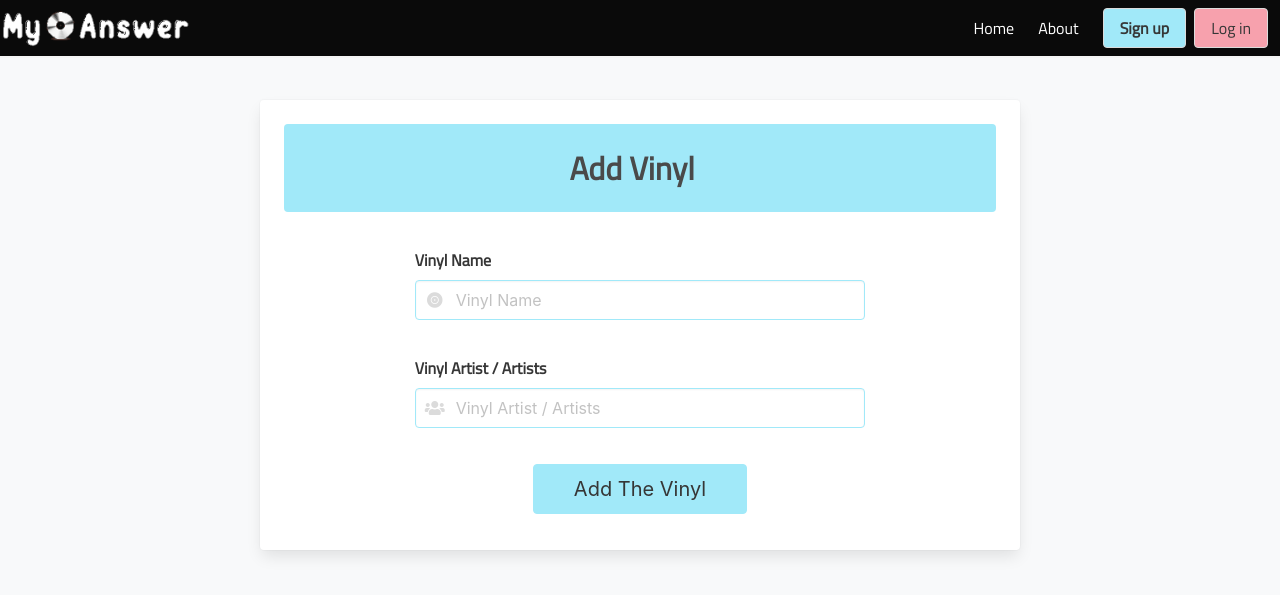
After one commit to RaVeR76/My-Vinyl-Answer, a Flask app: page /add_vinyl in a window 1280 px wide. The commit adds this page. Shown: the top 595 px of the page. Run offline with Flask 2, Linux system fonts and the light colour scheme; some libraries are stand-ins or nearby versions.

Commit message:
Add add_vinyl.html, add content & style

```diff
--- a/app.py
+++ b/app.py
@@ -100,6 +100,11 @@ def logout():
     return redirect(url_for("login"))
 
 
+@app.route("/add_vinyl")
+def add_vinyl():
+    return render_template("add_vinyl.html")
+
+
 if __name__ == "__main__":
     app.run(host=os.environ.get("IP"),
             port=int(os.environ.get("PORT")),
--- a/static/css/style.css
+++ b/static/css/style.css
@@ -83,9 +83,9 @@ a.my-blue-font {
     font-size: 1rem;
   }
 
-  .active, .collapsible:hover {
+  /*.active, .collapsible:hover {
     background-color: rgba(161, 233, 247, .3);
-  }
+  }*/
 
   .collapsible:after {
     content: '\002B';
@@ -104,7 +104,7 @@ a.my-blue-font {
     max-height: 0;
     overflow: hidden;
     transition: max-height 0.2s ease-out;
-    background-color: #f1f1f1;
+    background-color: rgba(161, 233, 247, .3);
   }
 
 
--- /dev/null
+++ b/templates/add_vinyl.html
@@ -0,0 +1,55 @@
+{% extends "base.html" %}
+{% block content %}
+
+<div class="columns col-pad">
+    <form class="column is-8 is-offset-2 " method="POST" action="">
+        <div class="card">
+            <div class="card-content">
+                <div class="content">
+
+                    <div class="notification my-blue is-full">
+                        <p class="has-text-centered"><strong>Add Vinyl</strong></p>
+                    </div>
+
+
+
+                    <!-- Vinyl Name Input -->
+                    <div class="field column is-8 is-offset-2">
+                        <label for="vinyl_name" class="label">Vinyl Name</label>
+                        <div class="control has-icons-left has-icons-right">
+                            <input id="vinyl_name" name="vinyl_name" class="input validate sign-bord" type="text"
+                                minlength="5" maxlength="50" placeholder="Vinyl Name" required>
+                            <span class="icon is-small is-left">
+                                <i class="fas fa-record-vinyl"></i>
+                            </span>
+                        </div>
+                    </div>
+
+                    <!-- Vinyl Artist Input -->
+                    <div class="field column is-8 is-offset-2">
+                        <label for="vinyl_artist" class="label">Vinyl Artist / Artists</label>
+                        <div class="control has-icons-left has-icons-right">
+                            <input id="vinyl_artist" name="vinyl_artist" class="input validate sign-bord" type="text"
+                                minlength="5" maxlength="50" placeholder="Vinyl Artist / Artists" required>
+                            <span class="icon is-small is-left">
+                                <i class="fas fa-users"></i>
+                            </span>
+                        </div>
+                    </div>
+
+
+
+                    <!-- Add The Vinyl Button -->
+                    <div class="field column is-4 is-offset-4">
+                        <div class="control">
+                            <button class="button my-blue sign-bord is-medium is-fullwidth">Add The Vinyl</button>
+                        </div>
+                    </div>
+
+                </div>
+            </div>
+        </div>
+    </form>
+</div>
+
+{% endblock %}
--- a/templates/base.html
+++ b/templates/base.html
@@ -41,6 +41,7 @@
                     <a href="#" class="navbar-item">About</a>
                     {% if session.user %}
                         <a href="{{ url_for('profile', username=session['user']) }}" class="navbar-item">Profile</a>
+                        <a href="{{ url_for('add_vinyl') }}" class="navbar-item">Add Vinyl</a>
                         <a href="{{ url_for('logout') }}" class="navbar-item">Log Out</a>
                     {% else %}
                         <div class="navbar-item">
```
Also changed, not shown: templates/vinyl.html (+9 -0 lines).
